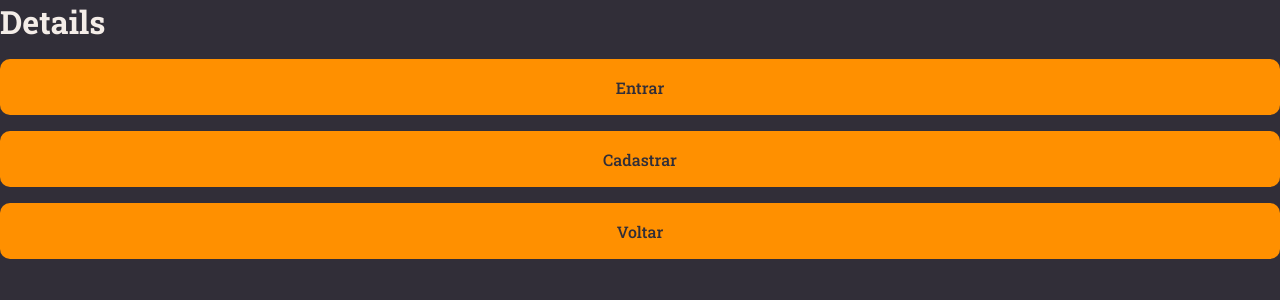
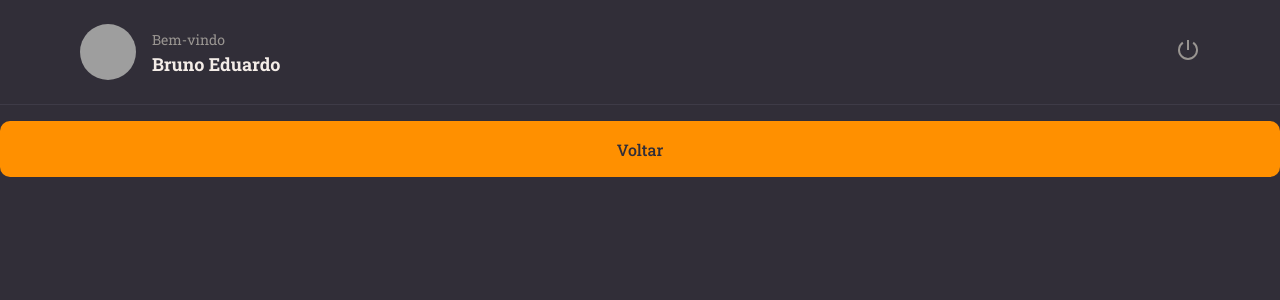
Before and after one commit to Bruno3dua/rocketnotes, a React (Vite) app: page / in a window 1280 px wide. Shown: the top 300 px of the page. Built offline with nearby package versions, Linux system fonts and the light colour scheme; grey boxes are pictures that could not be loaded.

Commit message:
create header

```diff
--- a/package.json
+++ b/package.json
@@ -11,6 +11,7 @@
   "dependencies": {
     "react": "^18.2.0",
     "react-dom": "^18.2.0",
+    "react-icons": "^4.7.1",
     "styled-components": "^5.3.6"
   },
   "devDependencies": {
--- /dev/null
+++ b/src/components/Header/index.jsx
@@ -0,0 +1,20 @@
+import { RiShutDownLine } from 'react-icons/ri'
+import { Container, Profile, Logout }  from "./style";
+
+export function Header() {
+    return (
+        <Container>
+            <Profile>
+                <img src="https://github.com/bruno3dua.png" alt="User photo" />
+                <div>
+                    <span>Bem-vindo</span>
+                    <strong>Bruno Eduardo</strong>
+                </div>
+            </Profile>
+
+            <Logout>
+                <RiShutDownLine />
+            </Logout>
+        </Container>
+    )
+}
--- /dev/null
+++ b/src/components/Header/style.js
@@ -0,0 +1,53 @@
+import styled from "styled-components";
+
+export const Container = styled.header`
+    grid-area: header;
+
+    height: 10.5rem;
+    width: 100%;
+    border-bottom: 1px solid ${({ theme }) => theme.COLORS.BACKGROUND_700};
+
+    display: flex;
+    justify-content: space-between;
+
+    padding: 0 8rem;
+`
+
+export const Profile = styled.div`
+    display: flex;
+    align-items: center;
+
+    > img {
+        width: 5.6rem;
+        height: 5.6rem;
+        border-radius: 50%;
+    }
+
+    > div {
+        display: flex;
+        flex-direction: column;
+        margin-left: 1.6rem;
+        line-height: 2.4rem;
+
+        > span {
+            font-size: 1.4rem;
+            color: ${({ theme }) => theme.COLORS.GRAY_100};
+        }
+
+        > strong {
+            font-size: 1.8rem;
+            color: ${({ theme }) => theme.COLORS.WHITE};
+        }
+
+    }
+`
+
+export const Logout = styled.button`
+    border: none;
+    background: none;
+
+    > svg {
+        font-size: 2.4rem;
+        color:  ${({ theme }) => theme.COLORS.GRAY_100};
+    }
+`
--- a/src/pages/Details/index.jsx
+++ b/src/pages/Details/index.jsx
@@ -1,13 +1,12 @@
 import { Container } from "./style.js"
 import { Button } from "../../components/Button"
+import { Header } from "../../components/Header/index.jsx"
 
 export function Details() {
 
   return (
     <Container>
-      <h1>Details</h1>
-      <Button title="Entrar" />
-      <Button title="Cadastrar" />
+      <Header />
       <Button title="Voltar" />
     </Container>
   )
--- a/src/pages/Details/style.js
+++ b/src/pages/Details/style.js
@@ -1,5 +1,13 @@
 import styled from "styled-components";
 
 export const Container = styled.div`
+    width: 100%;
+    height: 100vh;
+
+    display: grid;
+    grid-template-rows: 10.5rem auto;
+    grid-template-areas:
+    "header"
+    "content";
 
 `
```
Also changed, not shown: 1 other file (tests, documents, lock files or other folders).
